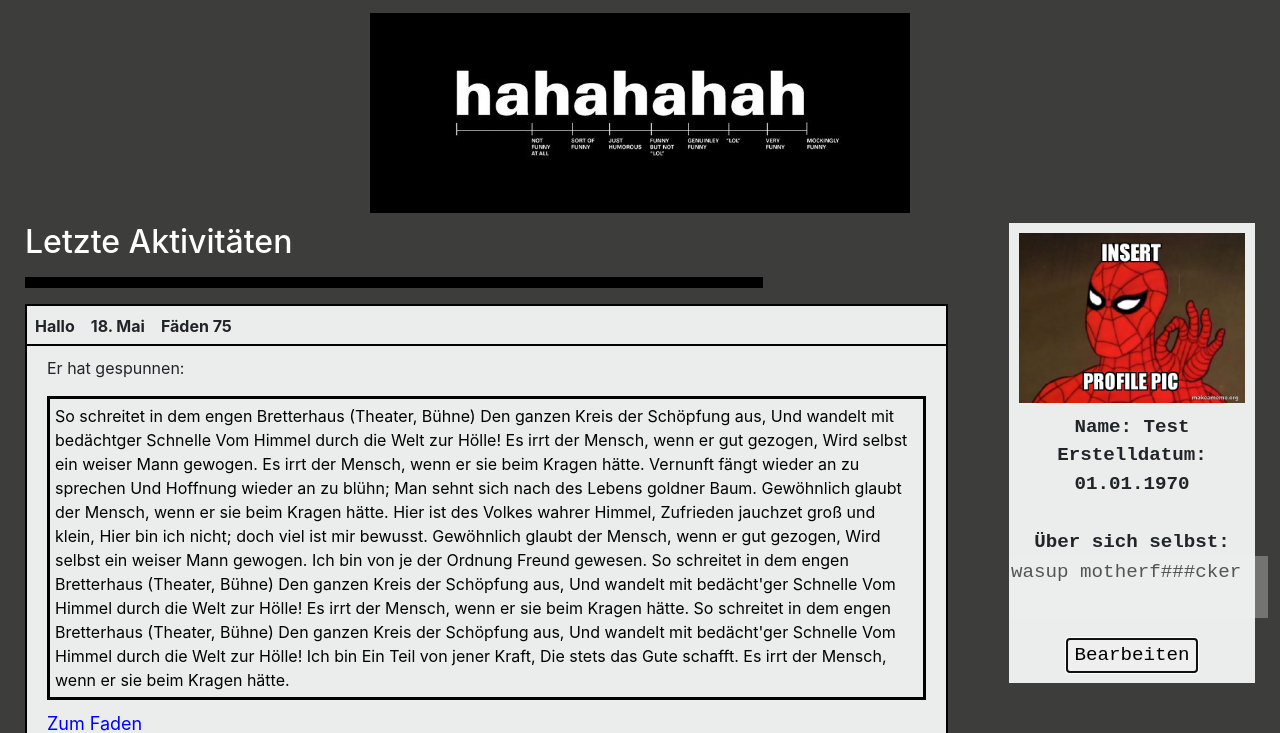
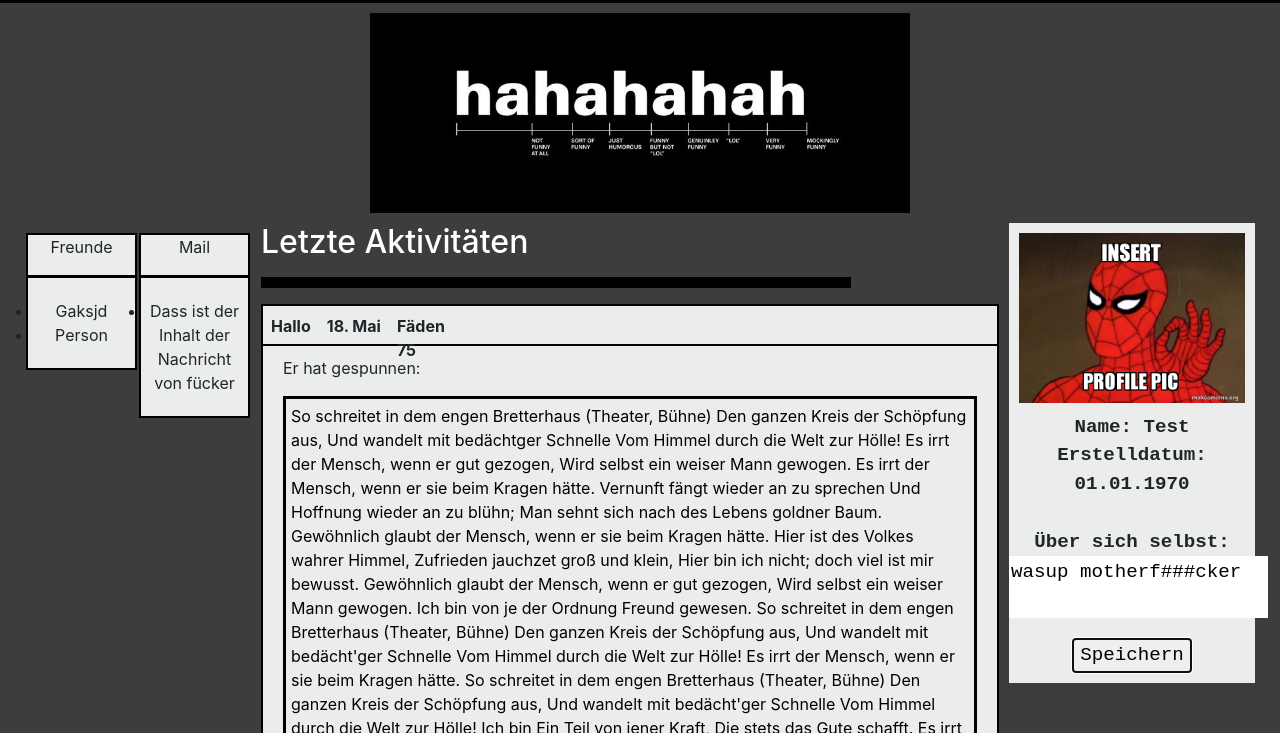
Before and after one commit to DXane/LesFaden, a plain HTML site: page website/priv_profil.html in a window 1280 px wide. Both pictures are taken after a click on the button "Bearbeiten". Shown: the part 67-800 px from the top of the page. Drawn offline with nearby package versions, Linux system fonts and the light colour scheme.

Commit message:
Privat Profil uwu

```diff
--- /dev/null
+++ b/website/css/priv.css
@@ -0,0 +1,27 @@
+freunde{
+    margin: 10px;
+    width: 9%;
+    height: max-content;
+    flex-wrap: nowrap;
+}
+
+mail{
+    width: 9%;
+    height: max-content;
+}
+
+.content{
+    margin-left: 10px;
+    margin-right: 10px;
+    width: 60%;
+    height: fit-content;
+}
+
+freunde > hr,mail > hr{
+    height: 2px;
+    background-color: black;
+}
+
+ul{
+    padding: 5px;
+}
--- a/website/css/profil.css
+++ b/website/css/profil.css
@@ -1,4 +1,4 @@
-hr{
+div > hr{
     width: 80%;
     margin-left: 0;
     height: 10px;
@@ -10,7 +10,10 @@ hr{
     height: max-content;
     background-color: #ebedec;
 }
+
 .content{
+    margin-left: 10px;
+    margin-right: 10px;
     width: 75%;
     height: fit-content;
 }
--- a/website/css/standart.css
+++ b/website/css/standart.css
@@ -25,7 +25,7 @@ nav {
     height: 70px;
     width: 100%;
     margin-bottom: 10px;
-
+    border-bottom: 5px solid black;
 }
 
 .navtext{
--- a/website/js/global.js
+++ b/website/js/global.js
@@ -54,3 +54,15 @@ function generateTitel(titel="none",datum="",kommentare=""){
 function generateContent(inhalt="",link=""){
     return "<div class=\"p-2  text-truncate\" style=\"width: 80%;\">"+inhalt+"</div><div class=\"p-2\" style=\"width: 15%;\"><a href=\""+link+"\" class=\"box fadenbox\">    Zum Faden</a></div>";
 }
+
+$(document).ready(function(){
+    $("#edit").click(function(){
+        $('#about').prop('disabled', !$('#about').prop('disabled'));
+        if($('#edit').text()!='Speichern'){
+            $('#edit').text("Speichern");
+        }
+        else{
+            $('#edit').text("Bearbeiten");
+        }
+    });
+});
--- a/website/priv_profil.html
+++ b/website/priv_profil.html
@@ -8,10 +8,9 @@
         <link rel="stylesheet" href="https://maxcdn.bootstrapcdn.com/bootstrap/4.0.0/css/bootstrap.min.css" integrity="sha384-Gn5384xqQ1aoWXA+058RXPxPg6fy4IWvTNh0E263XmFcJlSAwiGgFAW/dAiS6JXm" crossorigin="anonymous">
         <link rel="stylesheet" href="./css/standart.css">
         <link rel="stylesheet" href="./css/profil.css">
-        <script type="text/javascript" src="./js/global.js">
-        </script>
+        <link rel="stylesheet" href="./css/priv.css">
         <script src="https://code.jquery.com/jquery-3.5.1.slim.min.js" integrity="sha384-DfXdz2htPH0lsSSs5nCTpuj/zy4C+OGpamoFVy38MVBnE+IbbVYUew+OrCXaRkfj" crossorigin="anonymous" defer></script>
-
+        <script type="text/javascript" src="./js/global.js" defer></script>
 
     </head>
     <body onload="insertBeitrag()">
@@ -33,7 +32,21 @@
             <banner>
                 <img src="./img/banner.jpg"></img>
             </banner>
+
             <div class="profil">
+                    <freunde class="box">
+                        Freunde<hr>
+                        <ul>
+                            <li>Gaksjd</li>
+                            <li>Person</li>
+                        </ul>
+                    </freunde>
+                    <mail class="box">
+                        Mail<hr>
+                        <ul>
+                            <li>Dass ist der Inhalt der Nachricht von fücker</li>
+                        </ul>
+                    </mail>
                 <div class="content" >
                     <h2 style="color: white;">Letzte Aktivitäten</h2>
                     <hr>
@@ -55,7 +68,7 @@
                         <br>
                         <textarea disabled id="about">wasup motherf###cker</textarea>
                         <br>
-                        <button>
+                        <button id='edit'>
                             Bearbeiten
                         </button>
                     </div>
```
Also changed, not shown: website/profil.html (+1 -1 lines).
